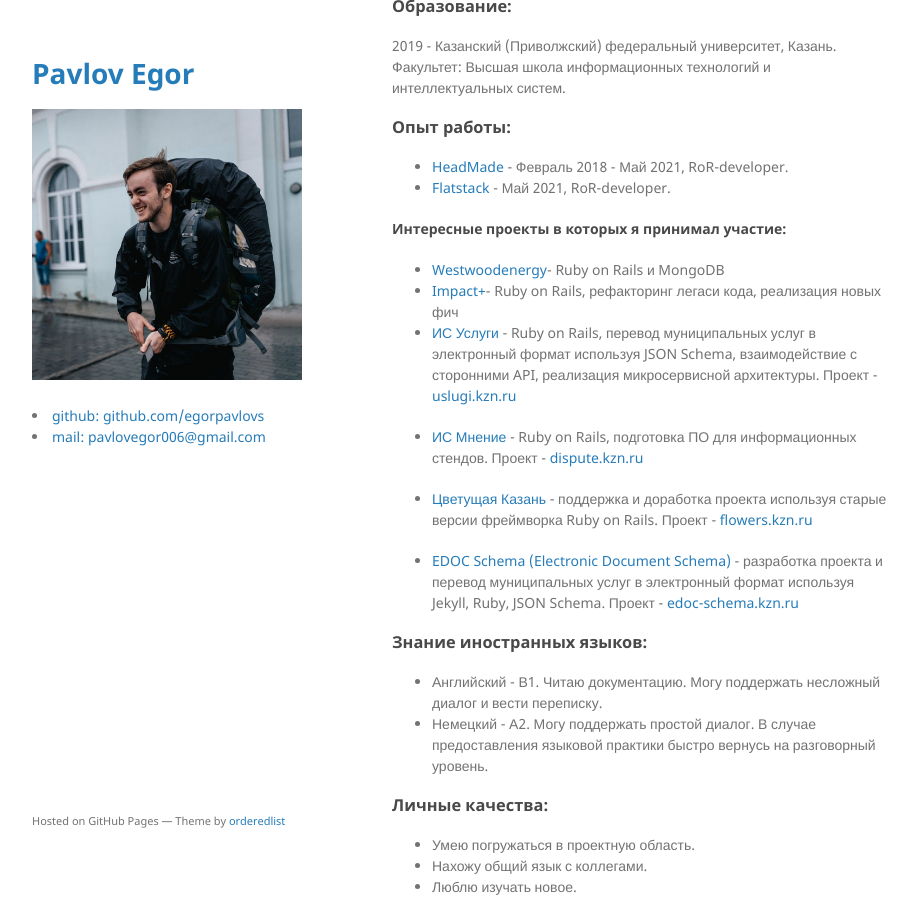
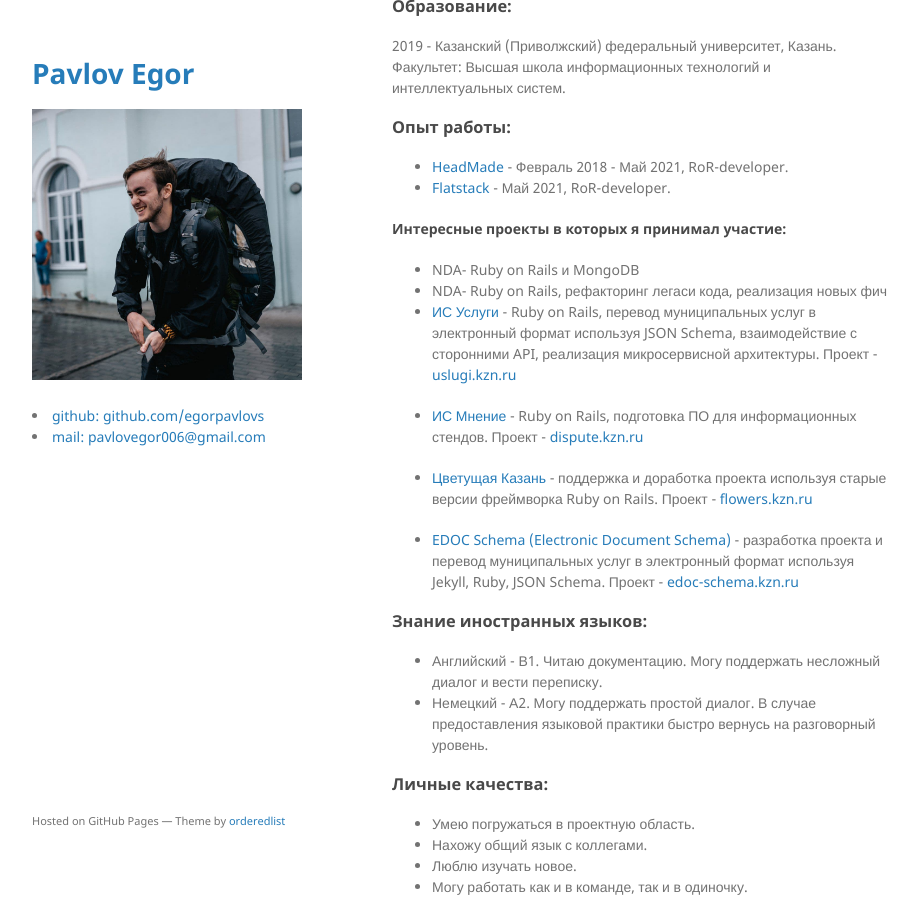
Before and after one commit to egorpavlovs/pavlovegor.github.io, a Jekyll site: the page built from index.md, in a window 1280 px wide and 900 px high, scrolled down 394 px. Shown: the whole window, without its empty margins (178-1095 px from the left). Built offline with Jekyll 4.4.1, drawn with Linux system fonts in a browser that asks for light colours.

Commit message:
update resume

```diff
--- a/index.md
+++ b/index.md
@@ -25,8 +25,8 @@ layout: default
 
 
 #### Интересные проекты в которых я принимал участие:
-- [Westwoodenergy](https://www.westwoodenergy.com)- Ruby on Rails и MongoDB
-- [Impact+](https://app.impactplus.com/)- Ruby on Rails, рефакторинг легаси кода, реализация новых фич
+- NDA- Ruby on Rails и MongoDB
+- NDA- Ruby on Rails, рефакторинг легаси кода, реализация новых фич
 - [ИС Услуги](./pages/uslugi_kzn.html) - Ruby on Rails, перевод муниципальных услуг в электронный формат используя JSON Schema, взаимодействие с сторонними API, реализация микросервисной архитектуры. Проект - [uslugi.kzn.ru](http://uslugi.kzn.ru){:target="_blank"}
 
 - [ИС Мнение](./pages/dispute_kzn.html) - Ruby on Rails, подготовка ПО для информационных стендов. Проект - [dispute.kzn.ru](http://dispute.kzn.ru){:target="_blank"}
```
Also changed, not shown: pages/data/index.yaml (+4 -4 lines), 1 other file.
